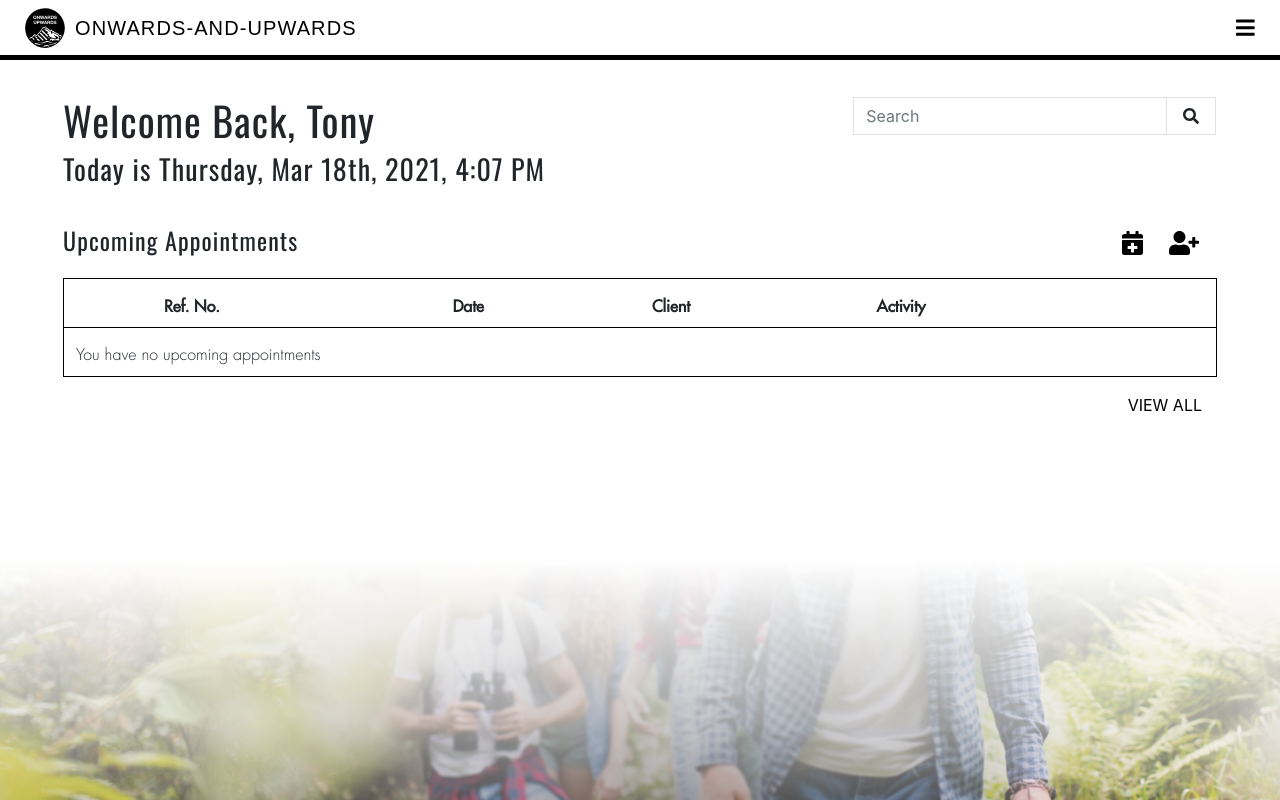
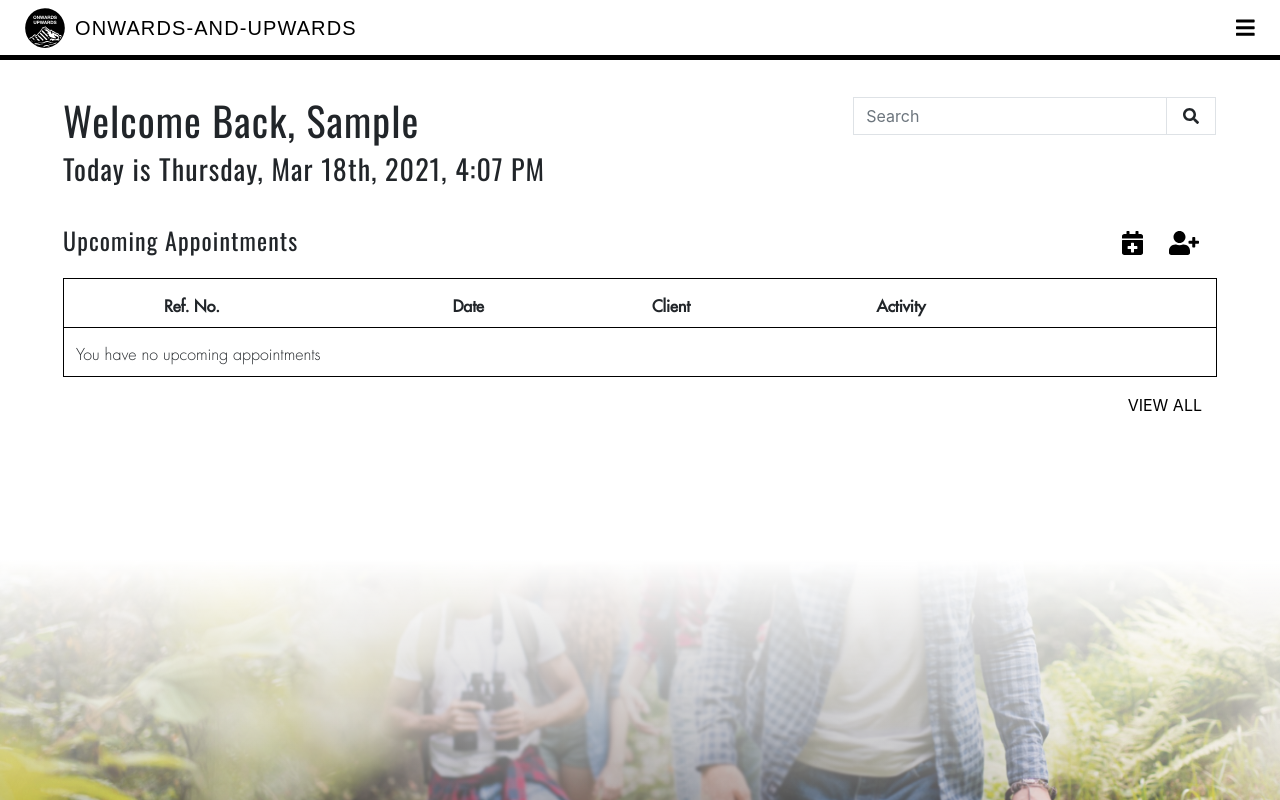
Before and after one commit to Lindsaykerr1994/Onwards-And-Upwards-Backend, a Django app: page / in a window 1280 px wide. Run offline with Django 3.2, Linux system fonts and the light colour scheme; the visitor is signed in with stand-in values (Sample User, id 1); data comes from the database, SQL or seed files in the repository; data that the repository does not hold is empty; some libraries are stand-ins or nearby versions.

Commit message:
Updated welcome page to display user name

```diff
--- a/home/templates/home/index.html
+++ b/home/templates/home/index.html
@@ -22,7 +22,7 @@
 <div class="body-container container-fluid">
     <div class="welcome-container row my-3 px-5">
         <div class="col-12 col-lg-6">
-            <h1>Welcome Back, Tony</h1>
+            <h1>Welcome Back, {{ profile.first_name }}</h1>
             <h3>Today is <span id="show-date"></span></h3>
         </div>
         <div class="col-2 d-none d-lg-block"></div>
--- a/home/views.py
+++ b/home/views.py
@@ -2,6 +2,7 @@ from django.shortcuts import render, redirect, reverse, get_object_or_404
 from django.contrib.auth.decorators import login_required
 from django.contrib import messages
 from appointments.models import Appointment
+from django.contrib.auth.models import User
 
 
 @login_required
@@ -9,8 +10,10 @@ def index(request):
     if not request.user.is_staff:
         messages.error(request, "Sorry, You don't have permission to do that.")
         return redirect(reverse('home'))
+    profile = get_object_or_404(User, id=request.user.id)
     appointments = Appointment.objects.all()
     context = {
+        'profile': profile,
         'appointments': appointments
     }
     return render(request, 'home/index.html', context)
--- a/templates/base.html
+++ b/templates/base.html
@@ -38,7 +38,7 @@
     {% endblock %}
 
     <title>Onwards And Upwards {% block extra_title %}{% endblock %}</title>
-    <link rel="shortcut icon" type="image/jpg" href="/media/onwards-logo.svg"/>
+    <link rel="shortcut icon" type="image/jpg" href="{{ MEDIA_URL }}onwards-logo.svg"/>
   </head>
   <body>
     {% include 'includes/navbar/navbar.html' %}
```
